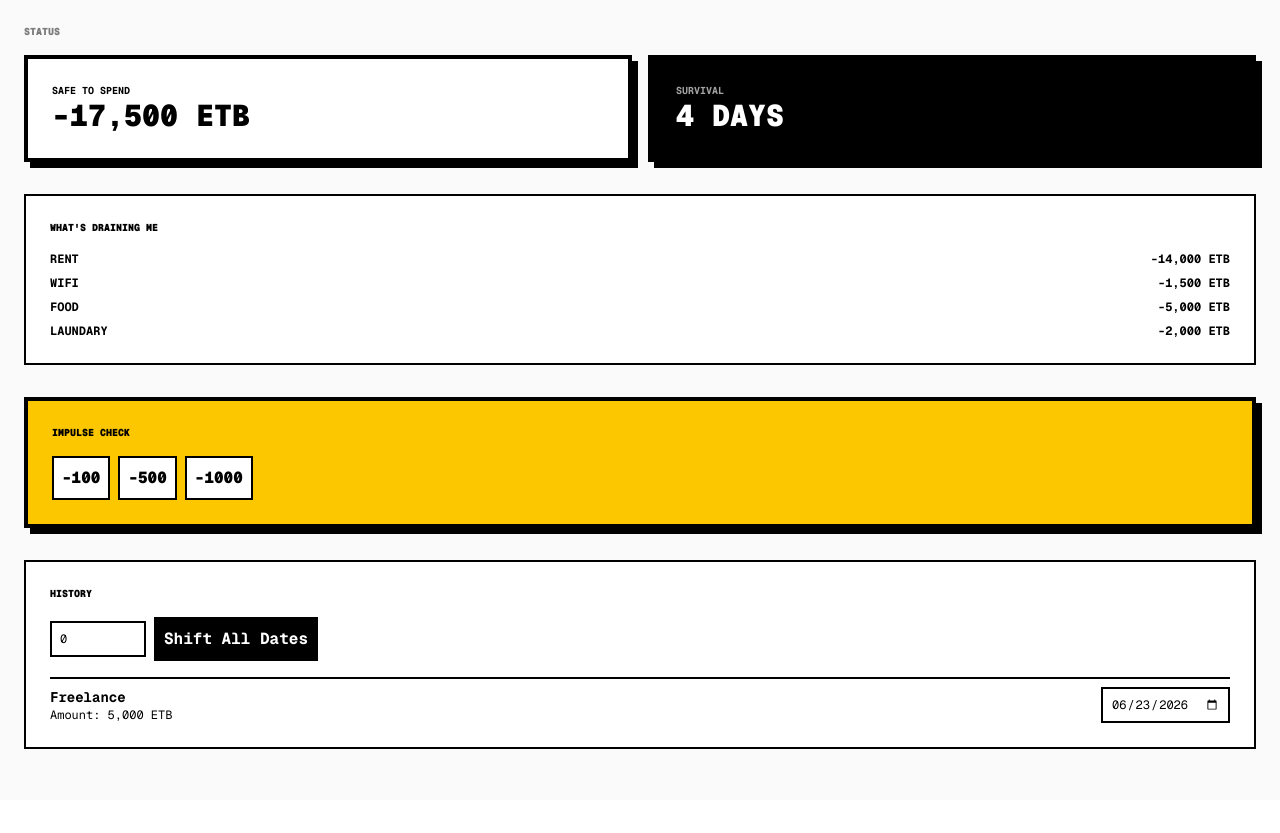
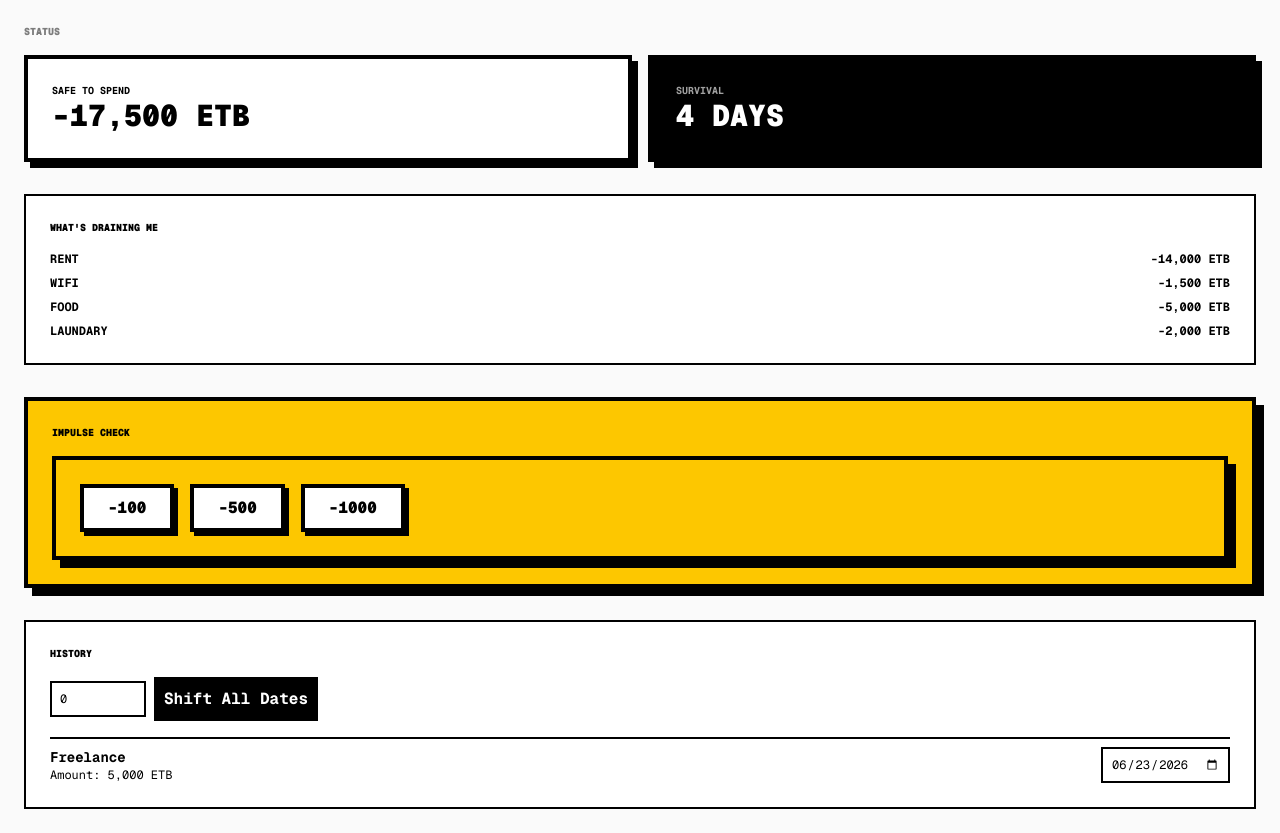
Before and after one commit to natebemakingshii/INCOME-TRACKER, a Next.js app: page / in a window 1280 px wide. Before the commit the page ends 800 px from the top, so only its background shows below. Built offline with nearby package versions, Linux system fonts and the light colour scheme; no server answers; the database is empty.

Commit message:
feat: add impulse purchase handling and improve UI for expense transactions

```diff
--- a/app/page.tsx
+++ b/app/page.tsx
@@ -1,5 +1,5 @@
 'use client';
-import { useState, useEffect, useMemo } from 'react';
+import { useState, useEffect, useMemo, useRef } from 'react';
 import { db } from './lib/firebase';
 import { doc, getDoc, setDoc } from 'firebase/firestore';
 // Note: icons and charting removed for simplified HUD
@@ -9,6 +9,7 @@ type Transaction = { id: number; text: string; amount: number; type: 'income' |
 export default function HUD() {
   const [mounted, setMounted] = useState(false);
   const [transactions, setTransactions] = useState<Transaction[]>([{ id: 1, text: 'Freelance', amount: 5000, type: 'income', date: new Date().toISOString() }]);
+  const idRef = useRef(2);
   const [savings, setSavings] = useState(0);
   const [recurring, setRecurring] = useState([
     { id: 1, text: 'RENT', amount: 14000 },
@@ -99,6 +100,12 @@ export default function HUD() {
     }));
   };
 
+  // Handle impulse purchases quickly by adding an expense transaction
+  const handleImpulse = (amount: number) => {
+    const newExpense: Transaction = { id: idRef.current++, text: 'Impulse', amount: Math.abs(amount), type: 'expense', date: new Date().toISOString() };
+    setTransactions(prev => [...prev, newExpense]);
+  };
+
   if (!mounted) return null;
 
   return (
@@ -132,11 +139,15 @@ export default function HUD() {
       </section>
 
       {/* 3. DECISION ENGINE */}
-      <section className="p-6 border-4 border-black bg-yellow-400 shadow-[6px_6px_0px_0px_rgba(0,0,0,1)]">
+      <section className="p-6 border-4 border-black bg-yellow-400 shadow-[8px_8px_0px_0px_rgba(0,0,0,1)]">
         <h2 className="text-[10px] font-black uppercase mb-4">Impulse Check</h2>
-        <div className="flex gap-2">
-          {[-100, -500, -1000].map(amt => (
-            <button key={amt} className="bg-white border-2 border-black p-2 font-black">
+        <div className="flex gap-4 border-4 border-black p-6 bg-yellow-400 shadow-[8px_8px_0px_0px_rgba(0,0,0,1)]">
+          {[-100, -500, -1000].map((amt) => (
+            <button
+              key={amt}
+              onClick={() => handleImpulse(amt)}
+              className="bg-white border-4 border-black px-6 py-2 font-black shadow-[4px_4px_0px_0px_rgba(0,0,0,1)] hover:translate-x-1 hover:translate-y-1 hover:shadow-none transition-all"
+            >
               {amt}
             </button>
           ))}
```
